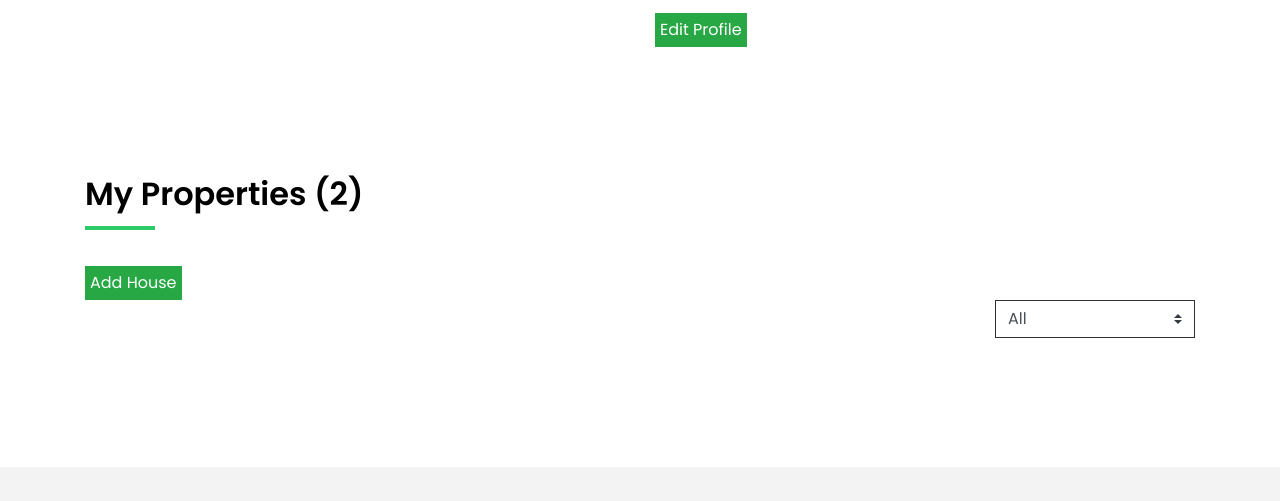
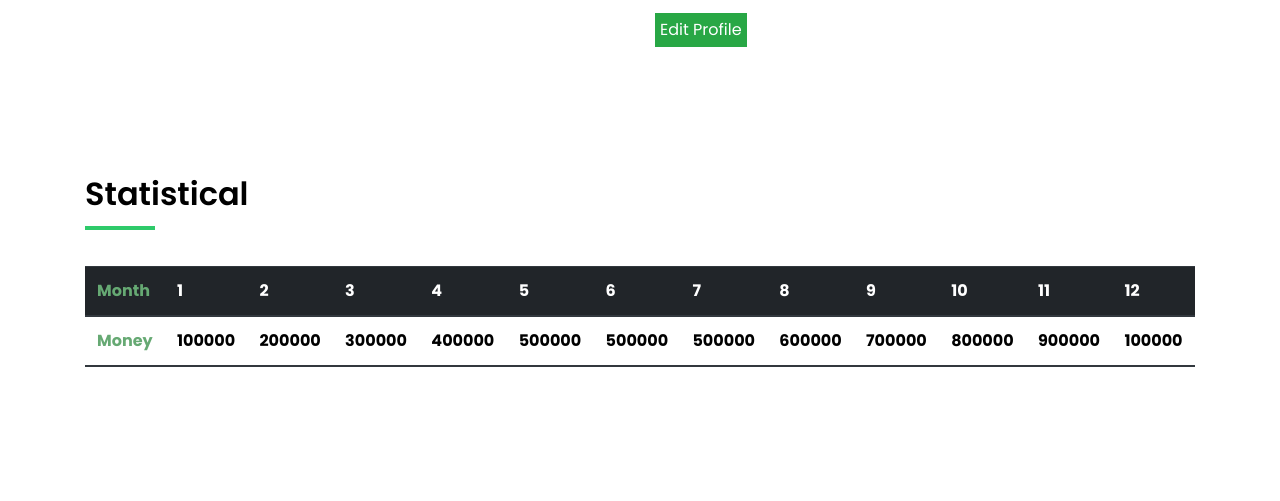
Before and after one commit to kisuthatnghiep/case-study-4, a plain HTML site: page font-end/EstateAgency/agent-single.html in a window 1280 px wide. Shown: the part 608-1109 px from the top of the page. Drawn offline with nearby package versions, Linux system fonts and the light colour scheme; some packages are replaced by stand-ins of ours; no server answers; a script that the page names is missing.

Commit message:
duc commit

```diff
--- a/font-end/EstateAgency/agent-single.html
+++ b/font-end/EstateAgency/agent-single.html
@@ -378,6 +378,54 @@
                     </div>
                 </div>
             </div>
+
+            <div class="col-md-12 section-t8">
+                <div class="title-box-d">
+                    <h3 class="title-d">Statistical</h3>
+                </div>
+
+                <table class="table">
+                    <thead class="thead-dark">
+                    <tr>
+                        <th style="color: #66a973" scope="col">Month</th>
+                        <th scope="col">1</th>
+                        <th scope="col">2</th>
+                        <th scope="col">3</th>
+                        <th scope="col">4</th>
+                        <th scope="col">5</th>
+                        <th scope="col">6</th>
+                        <th scope="col">7</th>
+                        <th scope="col">8</th>
+                        <th scope="col">9</th>
+                        <th scope="col">10</th>
+                        <th scope="col">11</th>
+                        <th scope="col">12</th>
+                    </tr>
+                    <tr id="tr-money">
+                        <th style="color: #66a973" scope="col">Money</th>
+                        <th scope="col">100000</th>
+                        <th scope="col">200000</th>
+                        <th scope="col">300000</th>
+                        <th scope="col">400000</th>
+                        <th scope="col">500000</th>
+                        <th scope="col">500000</th>
+                        <th scope="col">500000</th>
+                        <th scope="col">600000</th>
+                        <th scope="col">700000</th>
+                        <th scope="col">800000</th>
+                        <th scope="col">900000</th>
+                        <th scope="col">100000</th>
+                    </tr>
+                    </thead>
+                    <tbody id="listRentHouse">
+
+                    </tbody>
+                </table>
+
+            </div>
+
+
+
             <div class="col-md-12 section-t8">
                 <div class="title-box-d">
                     <h3 class="title-d">My Properties (2)</h3>
@@ -487,8 +535,6 @@
             </div>
 
             <div class="row property-grid grid">
-
-
                 <div style="margin-left: 180px" class="col-sm-10">
                     <div class="grid-option">
                         <form>
--- a/font-end/EstateAgency/css/style.css
+++ b/font-end/EstateAgency/css/style.css
@@ -2038,3 +2038,8 @@ footer .credits {
 input[type= "file"]{
 
 }
+
+#tr-money th{
+  background: white;
+  color: black;
+}
--- a/font-end/EstateAgency/js/login.js
+++ b/font-end/EstateAgency/js/login.js
@@ -525,26 +525,26 @@ function getImgPersonalHouse() {
         type: "GET",
         url: "http://localhost:8080/img/house/" + house.id,
         success: function (data) {
-            let content = "<div id=\"carouselExampleControls\" class=\"carousel slide\" data-bs-ride=\"carousel\">\n" +
+            let content = " <div style='height: 800px' id=\"carouselExampleControls\" class=\"carousel slide\" data-bs-ride=\"carousel\">\n" +
                 "            <div class=\"carousel-inner\">";
             for (let i = data.length - 1; i >= 0; i--) {
                 if (i === data.length - 1) {
                     content += `<div class="carousel-item active">
-                <img width="800px" src="` + data[i].img + `" class="d-block w-100" alt="...">
+                <img width="800px" height="800px" src="` + data[i].img + `" class="d-block w-100" alt="...">
               </div>`
                 } else {
                     content += `<div class="carousel-item">
-                <img width="800px" src="` + data[i].img + `" class="d-block w-100" alt="...">
+                <img width="800px" height="800px" src="` + data[i].img + `" class="d-block w-100" alt="...">
               </div>`
                 }
             }
                 content += `</div>
-            <button class="carousel-control-prev" type="button" data-bs-target="#carouselExampleControls" data-bs-slide="prev">
-              <span class="carousel-control-prev-icon" aria-hidden="true"></span>
+            <button  class="carousel-control-prev" type="button" data-bs-target="#carouselExampleControls" data-bs-slide="prev">
+              <span style="background-color: #66a973; border-radius: 100px; " class="carousel-control-prev-icon" aria-hidden="true"></span>
               <span class="visually-hidden">Previous</span>
             </button>
-            <button class="carousel-control-next" type="button" data-bs-target="#carouselExampleControls" data-bs-slide="next">
-              <span class="carousel-control-next-icon" aria-hidden="true"></span>
+            <button  class="carousel-control-next" type="button" data-bs-target="#carouselExampleControls" data-bs-slide="next">
+              <span style="background-color: #66a973;border-radius: 100px;" class="carousel-control-next-icon" aria-hidden="true"></span>
               <span class="visually-hidden">Next</span>
             </button>
           </div>`
@@ -570,6 +570,8 @@ function getListGuestRent(){
         type: "GET",
         url: "http://localhost:8080/rent/" + house.id,
         success: function (data) {
+
+
             let content = "";
             for (let i = 0; i < data.length; i++){
                 content += "<tr>\n" +
@@ -591,7 +593,10 @@ function getListGuestRent(){
             }
         },
         error: function () {
-            $(".tableListRent").text("Empty");
+            let status = "<div style=\"background-color: #66a973;width: 280px; height: 30px;border-radius:15px;text-align:center;padding-top: 2px;color: white\">\n" +
+                "              <span > The house has not been rented</span>\n" +
+                "                </div>";
+            $(".tableListRent").html(status);
         }
     })
     event.preventDefault();
```
Also changed, not shown: font-end/EstateAgency/property-single.html (+7 -10 lines), 1 other file.
